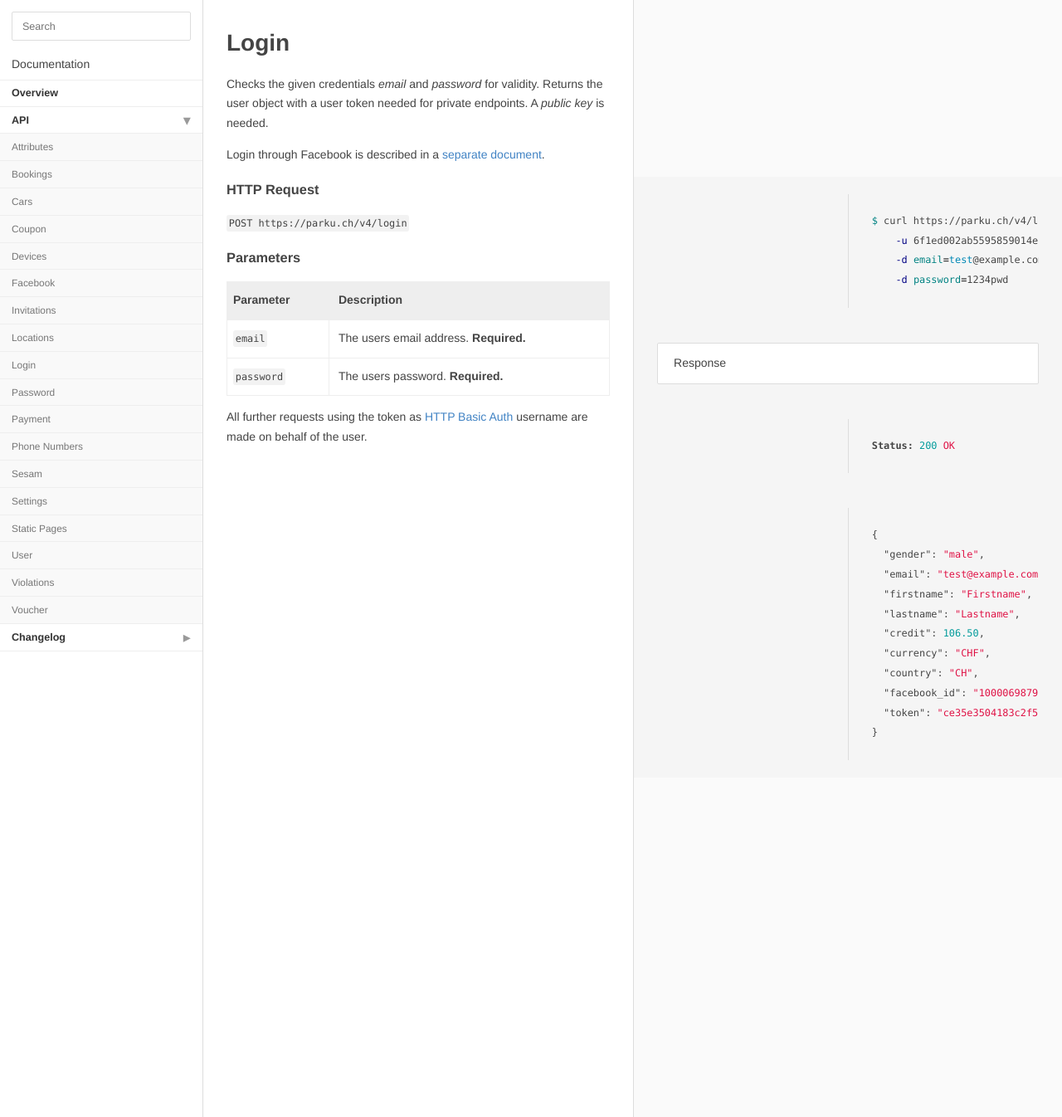
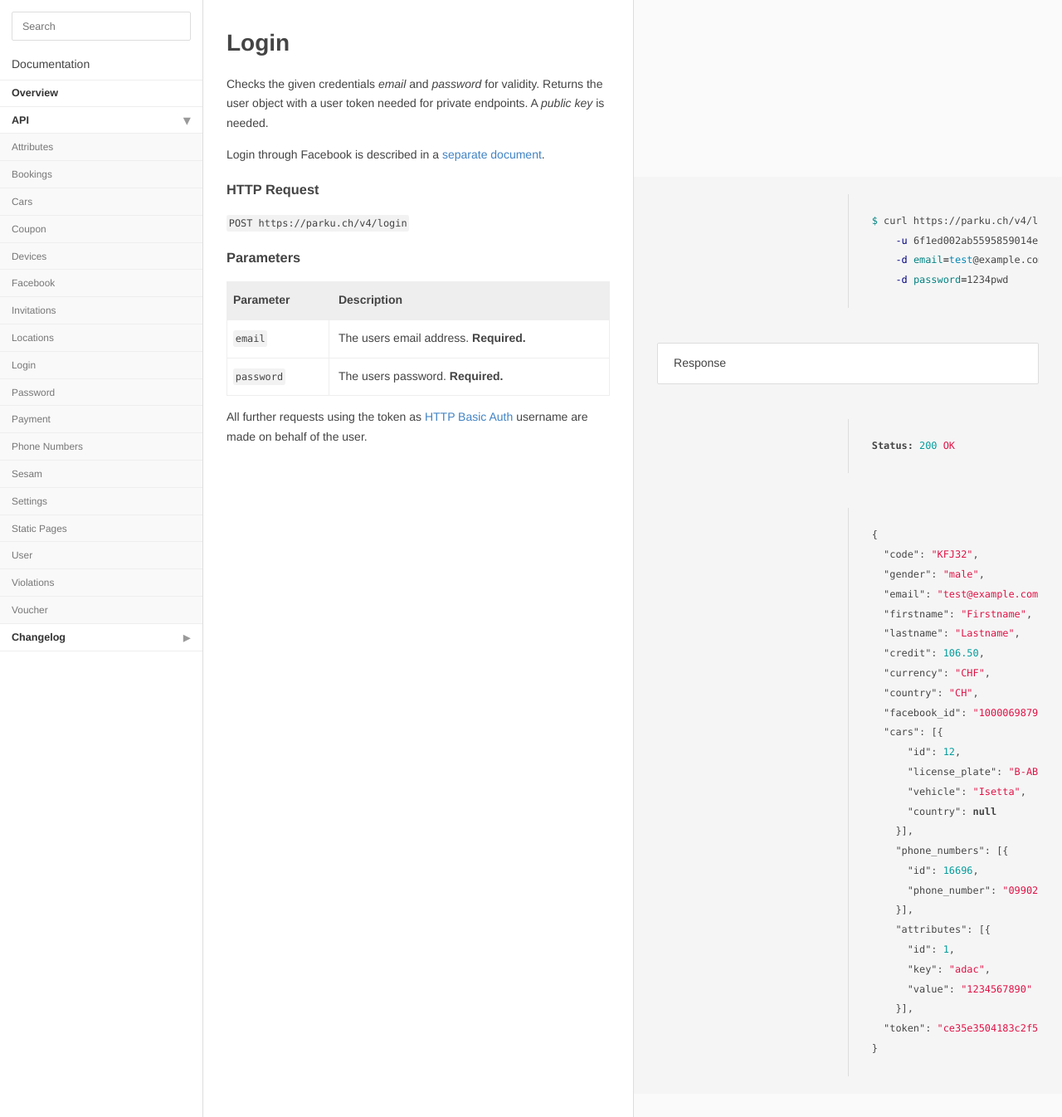
Before and after one commit to parku/docs, a Jekyll site: the page built from api/login.md, in a window 1280 px wide and 1346 px high. Shown: the whole window at 83% size. Built offline with Jekyll 4.4.1, drawn with Linux system fonts in a browser that asks for light colours; Markdown is read by kramdown in place of the engine named in the settings.

Commit message:
DEV-604 Changed login endpoint to return same fields as user response

````diff
--- a/api/login.md
+++ b/api/login.md
@@ -24,6 +24,7 @@ Status: 200 OK
 ```
 ```json
 {
+  "code": "KFJ32",
   "gender": "male",
   "email": "test@example.com",
   "firstname": "Firstname",
@@ -32,6 +33,21 @@ Status: 200 OK
   "currency": "CHF",
   "country": "CH",
   "facebook_id": "100006987966349",
+  "cars": [{
+      "id": 12,
+      "license_plate": "B-AB 1234",
+      "vehicle": "Isetta",
+      "country": null
+    }],
+    "phone_numbers": [{
+      "id": 16696,
+      "phone_number": "099028-237489"
+    }],
+    "attributes": [{
+      "id": 1,
+      "key": "adac",
+      "value": "1234567890"
+    }],
   "token": "ce35e3504183c2f52f58263ce11004e0"
 }
 ```
````
